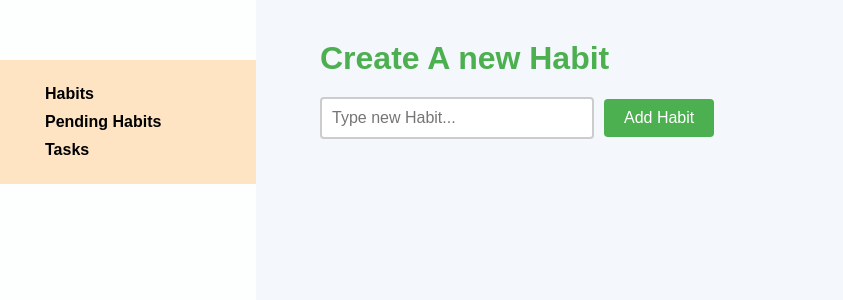
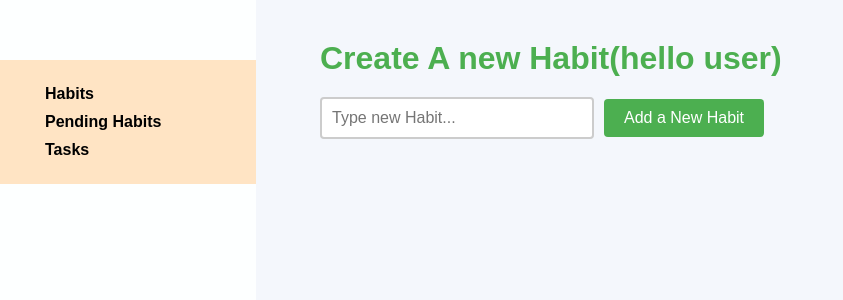
Before and after one commit to GUNAVANTH333/GrowHabit, a React (Vite) app: page / in a window 1280 px wide. Shown: the top 300 px of the page, without its empty margins (0-843 px from the left). Built offline with nearby package versions, Linux system fonts and the light colour scheme.

Commit message:
changed some parts of tracker

```diff
--- a/src/components/Tracker/Tracker.css
+++ b/src/components/Tracker/Tracker.css
@@ -7,7 +7,7 @@ h1 {
   margin-bottom: 20px;
 }
 
-input {
+.habit_input {
   padding: 10px;
   font-size: 16px;
   border: 2px solid #ccc;
@@ -18,11 +18,11 @@ input {
   transition: border-color 0.3s;
 }
 
-input:focus {
+.habit_input:focus {
   border-color: #4caf50;
 }
 
-button {
+.add_habit {
   padding: 10px 20px;
   background-color: #4caf50;
   color: white;
@@ -33,11 +33,11 @@ button {
   transition: background-color 0.3s;
 }
 
-button:hover {
+.add_habit:hover {
   background-color: #45a049;
 }
 
-ul {
+.habit_list {
   list-style-type: none;
   padding-left: 0;
 }
--- a/src/components/Tracker/Tracker.jsx
+++ b/src/components/Tracker/Tracker.jsx
@@ -23,14 +23,15 @@ function Tracker() {
   return (
     <>
     <div id="tracker-main">
-      <h1>Create A new Habit</h1>
+      <h1>Create A new Habit(hello user)</h1>
       <input
+        className="habit_input"
         value={input}
         placeholder="Type new Habit..."
         onChange={(event) => setInput(event.target.value)}
       />
-      <button onClick={updateHabits}>Add Habit</button>
-      <ul>
+      <button className="add_habit" onClick={updateHabits}>Add a New Habit</button>
+      <ul className="habit-list">
         {habits.map((habit, index) => (
           <li
             key={index}
```
